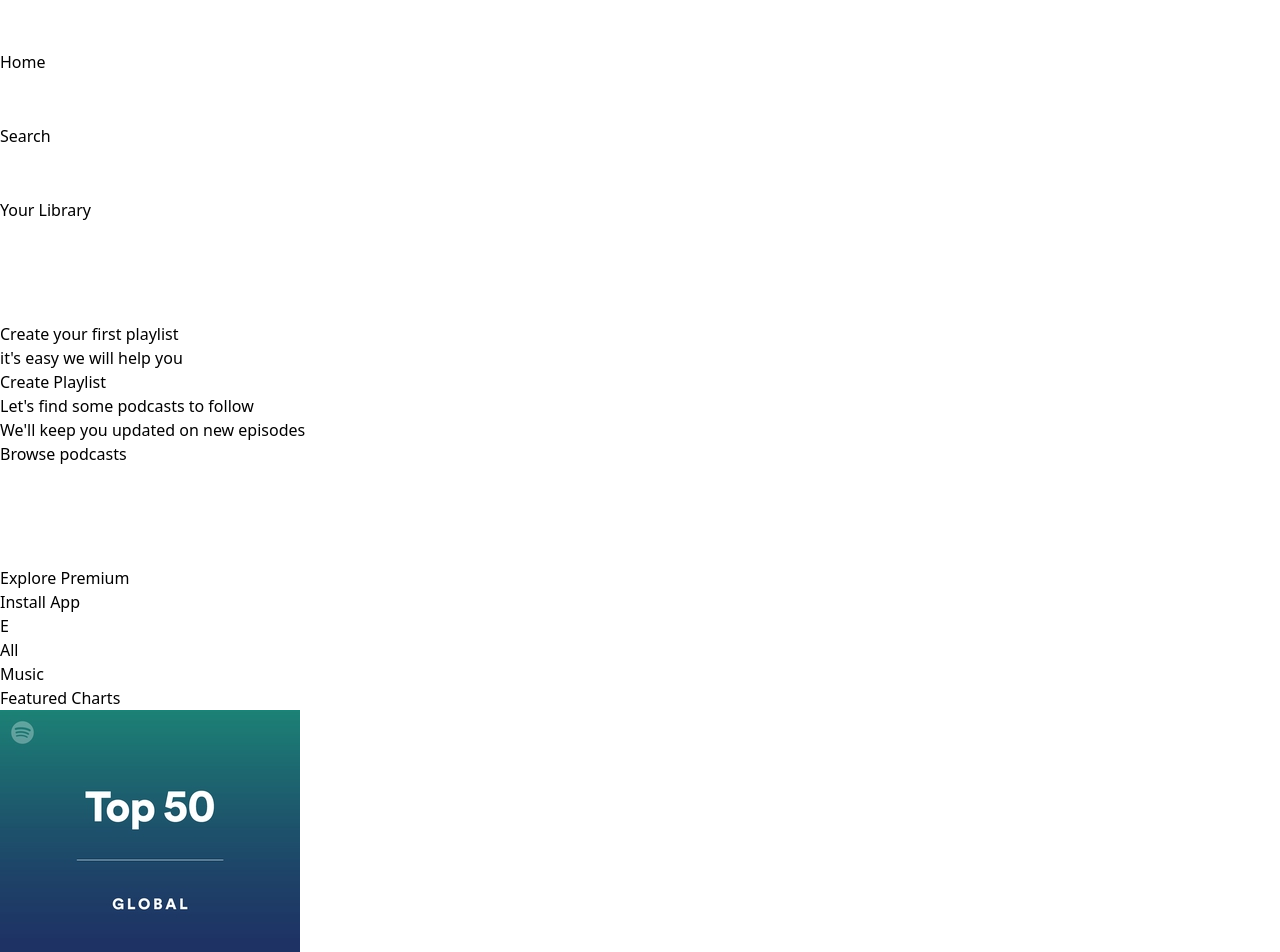
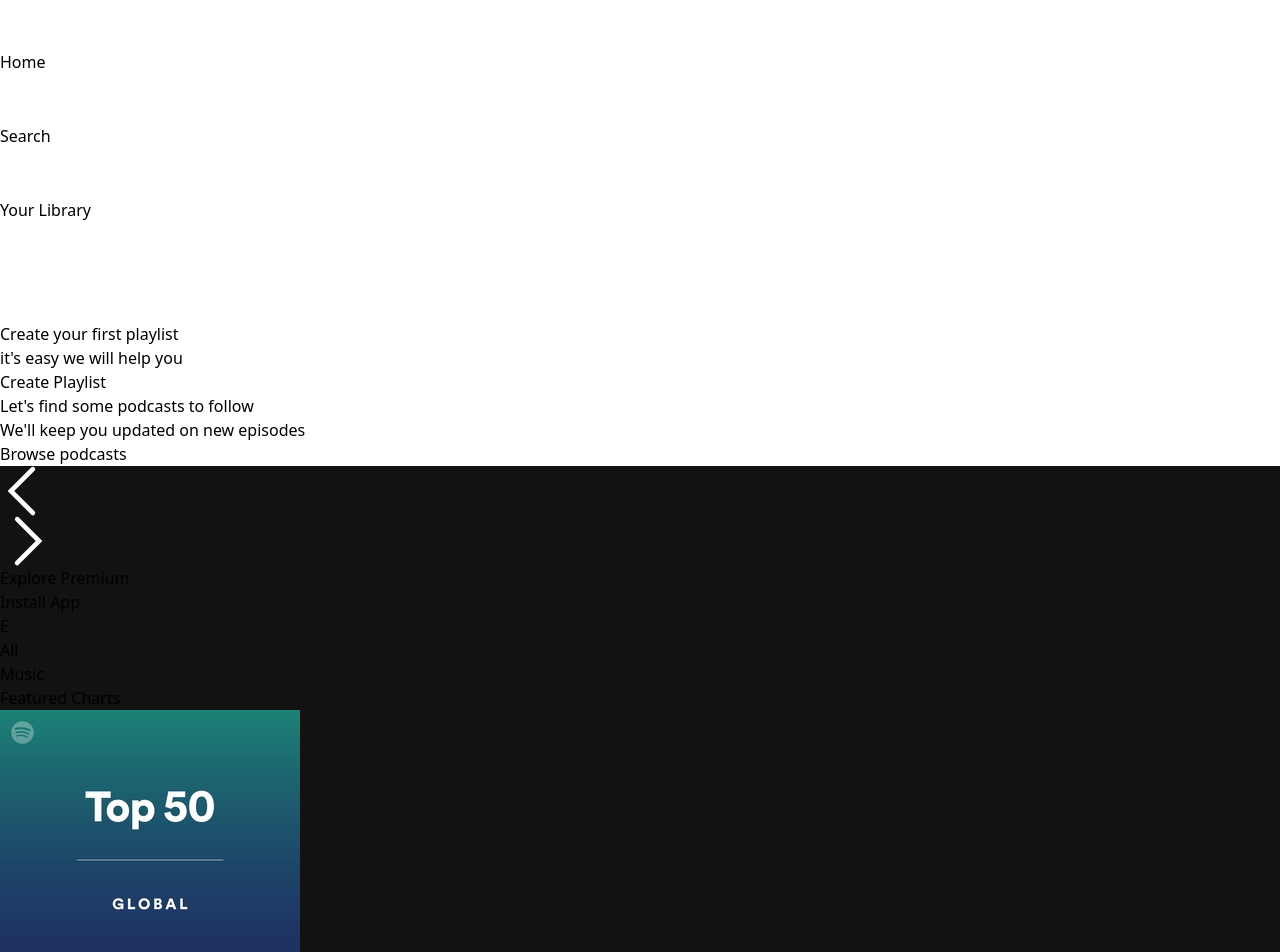
Before and after one commit to MuhammadElham/RhombixTechnologies_MusicPlayer, a React (Vite) app: page / in a window 1280 px wide. Shown: the top 952 px of the page. Built offline with nearby package versions, Linux system fonts and the light colour scheme.

Commit message:
Background Album Color

```diff
--- a/src/component/Display.jsx
+++ b/src/component/Display.jsx
@@ -1,11 +1,29 @@
-import React from "react";
+import React, { useEffect, useRef } from "react";
 import DisplayHome from "./DisplayHome";
-import { Route, Routes } from "react-router-dom";
+import { Route, Routes, useLocation } from "react-router-dom";
 import DisplayAlbum from "./DisplayAlbum";
+import { albumsData } from "../assets/assets";
 
 const Display = () => {
+  const displayRef = useRef();
+  const location = useLocation();
+  const isAlbum = location.pathname.includes("album");
+  const albumId = isAlbum ? location.pathname.slice(-1) : "";
+  const bgColor = albumsData[Number(albumId)].bgColor;
+
+  useEffect(() => {
+    if (isAlbum) {
+      displayRef.current.style.background = `linear-gradient(${bgColor},#121212)`;
+    } else {
+      displayRef.current.style.background = `#121212`;
+    }
+  });
+
   return (
-    <div className="w-[100%] m-2 px-6 pt-4 rounded bg-[#121212] text-white overflow-auto lg:w-[75%] lg:ml-0">
+    <div
+      ref={displayRef}
+      className="w-[100%] m-2 px-6 pt-4 rounded bg-[#121212] text-white overflow-auto lg:w-[75%] lg:ml-0"
+    >
       <Routes>
         <Route path="/" element={<DisplayHome />} />
         <Route path="/album/:id" element={<DisplayAlbum />} />
--- a/src/component/NavBar.jsx
+++ b/src/component/NavBar.jsx
@@ -1,13 +1,15 @@
 import React from "react";
 import { assets } from "../assets/assets";
+import { useNavigate } from "react-router-dom";
 
 const NavBar = () => {
+  const navigate = useNavigate();
   return (
     <>
       <div className="w-full flex justify-between items-center font-semibold ">
         <div className="flex items-center gap-2">
-            <img className="w-8 bg-black p-2 rounded-2xl cursor-pointer" src={assets.arrow_left} alt="" />
-            <img className="w-8 bg-black p-2 rounded-2xl cursor-pointer" src={assets.arrow_right} alt="" />
+            <img onClick={()=> navigate(-1)} className="w-8 bg-black p-2 rounded-2xl cursor-pointer" src={assets.arrow_left} alt="" />
+            <img onClick={()=> navigate(1)} className="w-8 bg-black p-2 rounded-2xl cursor-pointer" src={assets.arrow_right} alt="" />
         </div>
         <div className="flex items-center gap-4">
            <p className="bg-white text-black text-[15px] px-4 py-1 rounded-2xl hidden md:block cursor-pointer">Explore Premium</p>
```
